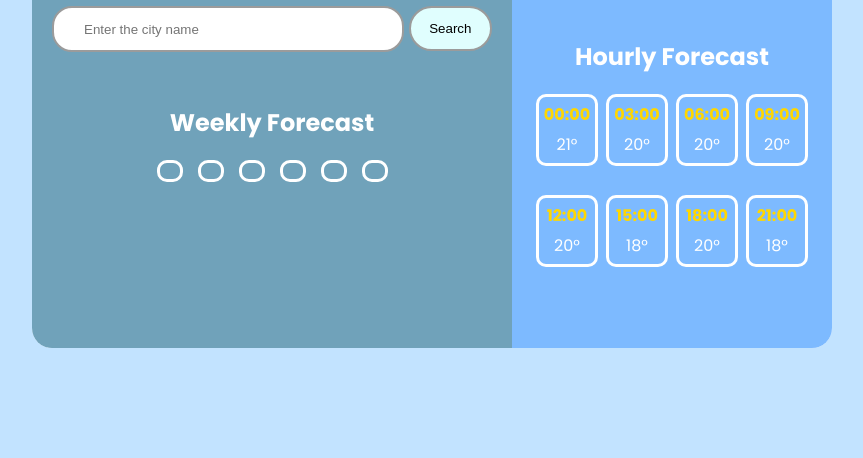
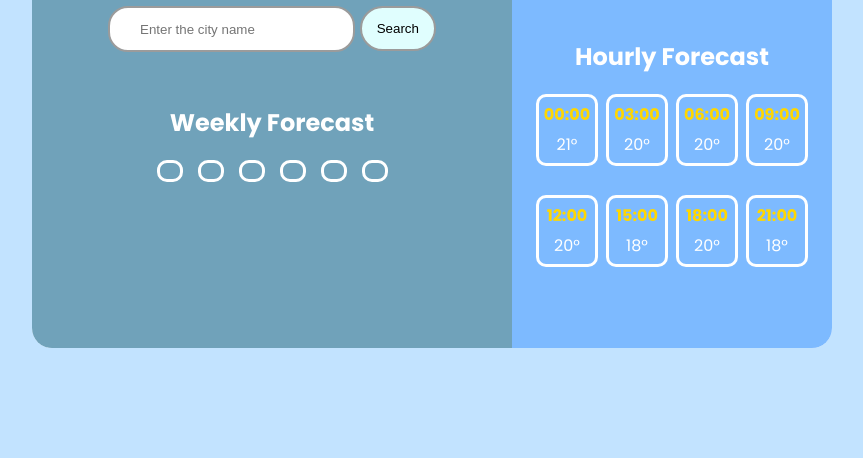
Before and after one commit to Dhayakaran-B/weather-app, a plain HTML site: page index.html in a window 1280 px wide. Shown: the part 342-800 px from the top of the page, without its empty margins (208-1071 px from the left). Drawn offline with Linux system fonts and the light colour scheme; no server answers.

Commit message:
Update index.html

```diff
--- a/index.html
+++ b/index.html
@@ -45,7 +45,7 @@
           Cloudy
         </h3>
         <!--<div class="weeklyForecast"></div>-->
-        <form style="width: 100%" action="">
+        <form action="">
           <input
             style="width: 100%"
             id="searchBar"
```
